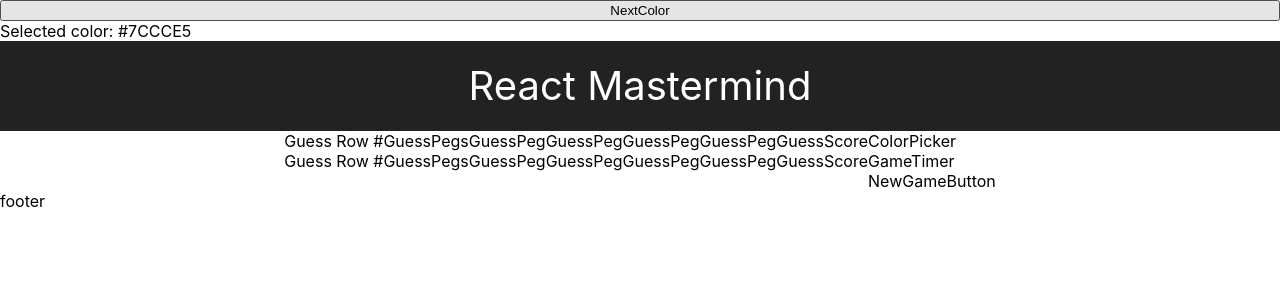
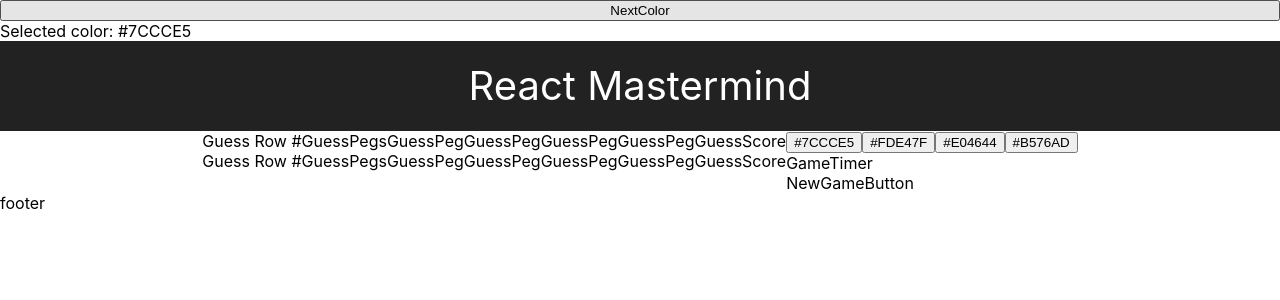
Before and after one commit to pickles135/react-mastermind-game, a React (Create React App) app: page / in a window 1280 px wide. Shown: the top 300 px of the page. Built offline with nearby package versions, Linux system fonts and the light colour scheme.

Commit message:
completes props in colorpicker component

```diff
--- a/src/components/ColorPicker/ColorPicker.jsx
+++ b/src/components/ColorPicker/ColorPicker.jsx
@@ -2,9 +2,9 @@ import React from 'react';
 
 const ColorPicker = (props) => (
   <div>
-    <div>
-      ColorPicker
-    </div>
+    {props.colors.map(color =>
+      <button key={color}>{color}</button>
+    )}
   </div>
 );
 
```
